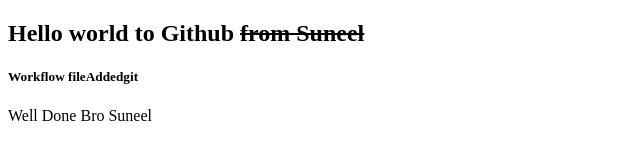
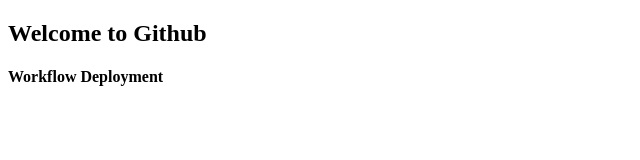
Before and after one commit to Suneel-Kumar/BootCamp_2020, a plain HTML site: page index.html in a window 1280 px wide. Shown: the whole page, without its empty margins (0-640 px from the left). Drawn offline with Linux system fonts and the light colour scheme.

Commit message:
Welcome to githubWork

```diff
--- a/index.html
+++ b/index.html
@@ -6,8 +6,10 @@
     <title>Bootcamp_2020</title>
 </head>
 <body>
-    <h2>Hello world to Github <s> from Suneel </s></h2>
-    <h5>Workflow fileAddedgit </h5>
-    <p>Well Done Bro Suneel</p>
+    <h2>Welcome to Github</h2>
+    <h4>Workflow Deployment </h4>
+    <!-- <h2>Hello world to Github <s> from Suneel </s></h2> -->
+    <!-- <h5>Workflow fileAddedgit </h5> -->
+    <!-- <p>Well Done Bro Suneel</p> -->
 </body>
 </html>
```
